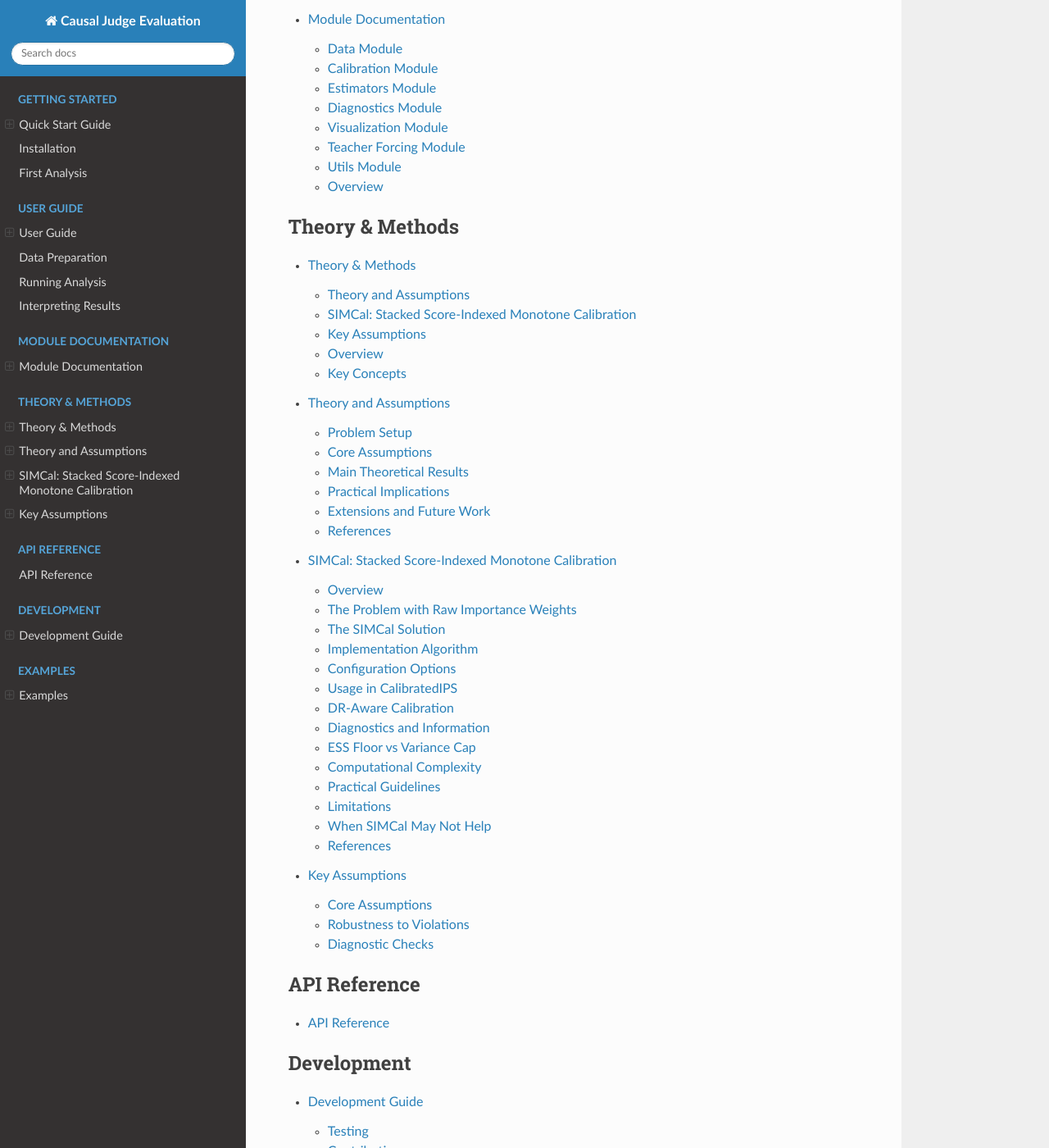
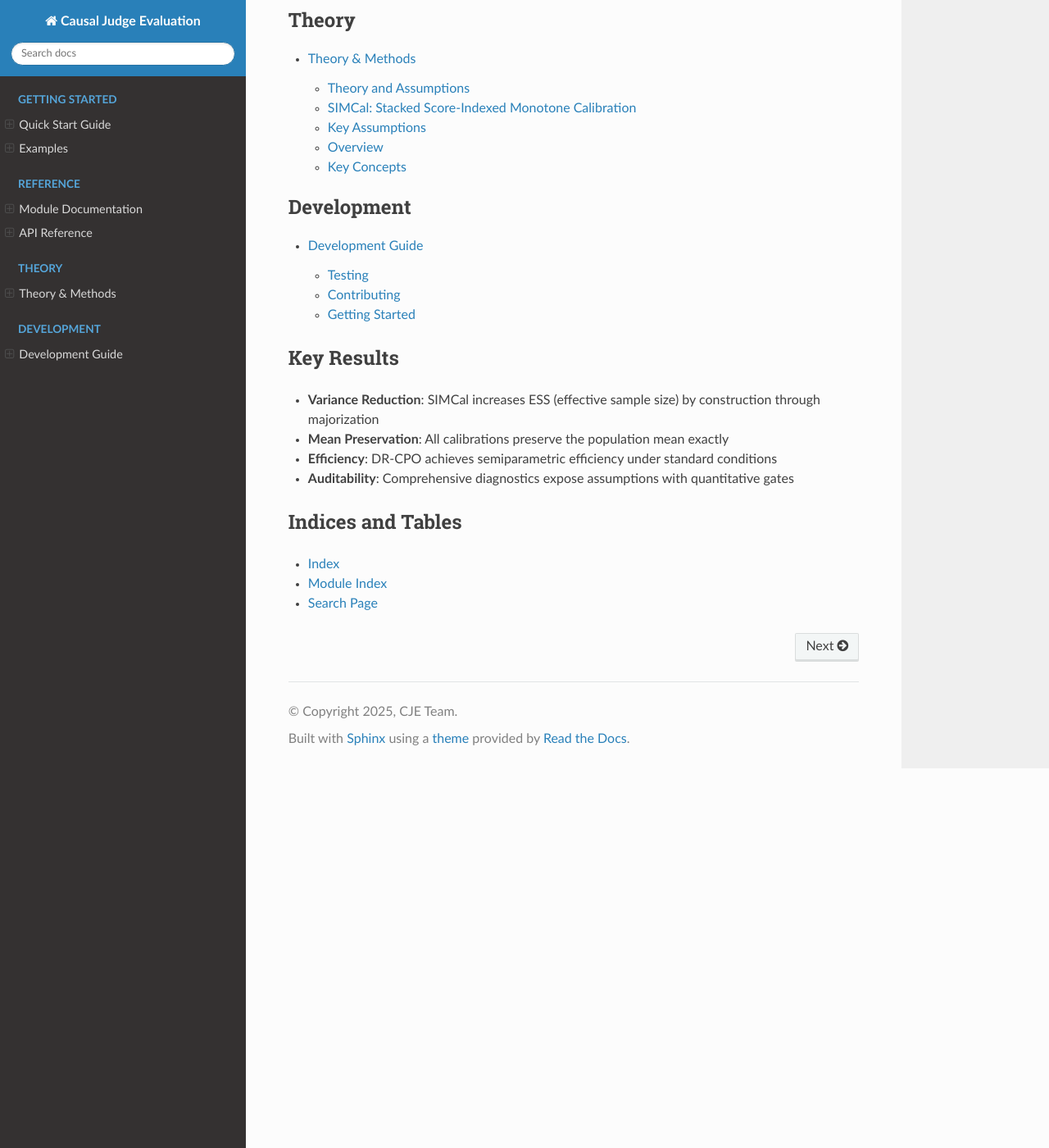
Before and after one commit to fondutech/causal-judge-evaluation, a Sphinx documentation site: the page built from docs/index.rst, in a window 1280 px wide and 1400 px high, scrolled down 2183 px. Shown: the whole window at 82% size. Built offline with Sphinx 7.4.7 and the Read the Docs theme 3.1.0, drawn with Linux system fonts in a browser that asks for light colours; some of the changed text lies outside the part shown.

Commit message:
docs: Simplify and fix Sphinx documentation
Major cleanup to make docs more maintainable and accurate:

Removed duplicate/stub files (11 files):
- Deleted all stub files that just redirected to other docs
- Removed entire user_guide directory (redundant with quickstart)
- Eliminated duplicate topics between root docs/ and subdirectories

Fixed incorrect API references:
- Removed non-existent oracle_coverage parameter from all examples
- Fixed fresh_draws_path -> fresh_draws_dir parameter name
- Updated all code examples to match current API

Simplified structure (30+ files -> 19 files):
- Consolidated into 4 clear sections: Getting Started, Reference, Theory, Development
- Module docs still come from module READMEs (single source of truth)
- Removed unnecessary nesting and indirection

This makes the docs easier to maintain and less likely to become outdated.

🤖 Generated with [Claude Code](https://claude.ai/code)

Co-Authored-By: Claude <noreply@anthropic.com>

```diff
--- a/docs/api/index.rst
+++ b/docs/api/index.rst
@@ -1,13 +1,9 @@
 API Reference
 =============
 
-For detailed API documentation, see the module documentation:
-
-- :doc:`/modules/data` - Data models and loaders
-- :doc:`/modules/calibration` - Calibration functions
-- :doc:`/modules/estimators` - Estimator classes
-- :doc:`/modules/diagnostics` - Diagnostic tools
-
-The main entry point is:
+Main Entry Point
+----------------
 
 .. autofunction:: cje.analyze_dataset
+
+For detailed API documentation, see :doc:`/modules/index`.
--- a/docs/data_preparation.rst
+++ /dev/null
@@ -1,4 +0,0 @@
-Data Preparation
-================
-
-See :doc:`modules/data` for comprehensive data preparation documentation.
--- a/docs/development/architecture.rst
+++ /dev/null
@@ -1,4 +0,0 @@
-Architecture
-============
-
-CJE follows a modular architecture. See :doc:`/modules/index` for module organization.
--- a/docs/development/index.rst
+++ b/docs/development/index.rst
@@ -8,7 +8,6 @@ Documentation for developers contributing to CJE.
 
    testing
    contributing
-   architecture
 
 Getting Started
 ---------------
--- a/docs/first_analysis.rst
+++ /dev/null
@@ -1,4 +0,0 @@
-First Analysis
-==============
-
-See :doc:`quickstart` for your first analysis.
--- a/docs/index.rst
+++ b/docs/index.rst
@@ -41,8 +41,8 @@ Quick Start
    # One-line causal evaluation
    results = analyze_dataset(
        "logs.jsonl",
-       estimator="calibrated-ips",  # Uses SIMCal by default
-       oracle_coverage=0.1  # 10% oracle labels for calibration
+       estimator="calibrated-ips"  # Uses SIMCal by default
+       # Automatically uses all available oracle labels
    )
 
    # Get policy value estimate with 95% CI
@@ -56,50 +56,26 @@ Documentation
    :caption: Getting Started
 
    quickstart
-   installation
-   first_analysis
+   examples/index
 
 .. toctree::
    :maxdepth: 2
-   :caption: User Guide
+   :caption: Reference
 
-   user_guide/index
-   data_preparation
-   running_analysis
-   interpreting_results
+   modules/index
+   api/index
 
 .. toctree::
    :maxdepth: 2
-   :caption: Module Documentation
-
-   modules/index
-
-.. toctree::
-   :maxdepth: 2
-   :caption: Theory & Methods
+   :caption: Theory
 
    theory/index
-   theory/causal_inference
-   theory/simcal
-   theory/assumptions
-
-.. toctree::
-   :maxdepth: 2
-   :caption: API Reference
-
-   api/index
 
 .. toctree::
    :maxdepth: 2
    :caption: Development
 
    development/index
-
-.. toctree::
-   :maxdepth: 2
-   :caption: Examples
-
-   examples/index
 
 Key Results
 -----------
--- a/docs/installation.rst
+++ /dev/null
@@ -1,4 +0,0 @@
-Installation
-============
-
-See :doc:`quickstart` for installation instructions.
--- a/docs/interpreting_results.rst
+++ /dev/null
@@ -1,4 +0,0 @@
-Interpreting Results
-====================
-
-See :doc:`modules/diagnostics` for understanding results and diagnostics.
--- a/docs/quickstart.rst
+++ b/docs/quickstart.rst
@@ -32,8 +32,8 @@ The simplest way to use CJE is through the ``analyze_dataset`` function:
    # Analyze your logged data
    results = analyze_dataset(
        "your_data.jsonl",
-       estimator="calibrated-ips",  # Recommended default
-       oracle_coverage=0.1  # Use 10% oracle labels
+       estimator="calibrated-ips"  # Recommended default
+       # Automatically uses all available oracle labels
    )
 
    # View results
--- a/docs/running_analysis.rst
+++ /dev/null
@@ -1,4 +0,0 @@
-Running Analysis
-================
-
-See :doc:`quickstart` and :doc:`modules/estimators` for running analyses.
--- a/docs/user_guide/data_preparation.rst
+++ /dev/null
@@ -1,4 +0,0 @@
-Data Preparation
-================
-
-See :doc:`/modules/data` for data preparation documentation.
--- a/docs/user_guide/index.rst
+++ /dev/null
@@ -1,63 +0,0 @@
-User Guide
-==========
-
-Comprehensive guide for using CJE in production.
-
-.. toctree::
-   :maxdepth: 2
-
-   installation
-   data_preparation
-   running_analysis
-   interpreting_results
-
-Overview
---------
-
-This guide covers everything you need to know to use CJE effectively:
-
-1. **Installation** - Setting up CJE in your environment
-2. **Data Preparation** - Formatting your data correctly
-3. **Running Analysis** - Choosing estimators and parameters
-4. **Interpreting Results** - Understanding outputs and diagnostics
-
-Getting Help
-------------
-
-- Check the :doc:`/modules/index` for detailed module documentation
-- See :doc:`/theory/index` for theoretical foundations
-- Look at :doc:`/examples/index` for working examples
-
-Common Workflows
-----------------
-
-**Basic Off-Policy Evaluation**
-
-.. code-block:: python
-
-   from cje import analyze_dataset
-
-   results = analyze_dataset(
-       "logs.jsonl",
-       estimator="calibrated-ips"
-   )
-
-**With Fresh Draws for DR**
-
-.. code-block:: python
-
-   results = analyze_dataset(
-       "logs.jsonl",
-       estimator="dr-cpo",
-       fresh_draws_path="fresh_draws/"
-   )
-
-**Custom Oracle Coverage**
-
-.. code-block:: python
-
-   results = analyze_dataset(
-       "logs.jsonl",
-       estimator="calibrated-ips",
-       oracle_coverage=0.2  # Use 20% for calibration
-   )
--- a/docs/user_guide/installation.rst
+++ /dev/null
@@ -1,4 +0,0 @@
-Installation
-============
-
-See :doc:`/quickstart` for installation instructions.
--- a/docs/user_guide/interpreting_results.rst
+++ /dev/null
@@ -1,4 +0,0 @@
-Interpreting Results
-====================
-
-See :doc:`/modules/diagnostics` for interpreting results.
--- a/docs/user_guide/running_analysis.rst
+++ /dev/null
@@ -1,4 +0,0 @@
-Running Analysis
-================
-
-See :doc:`/modules/estimators` for running analyses.
```
